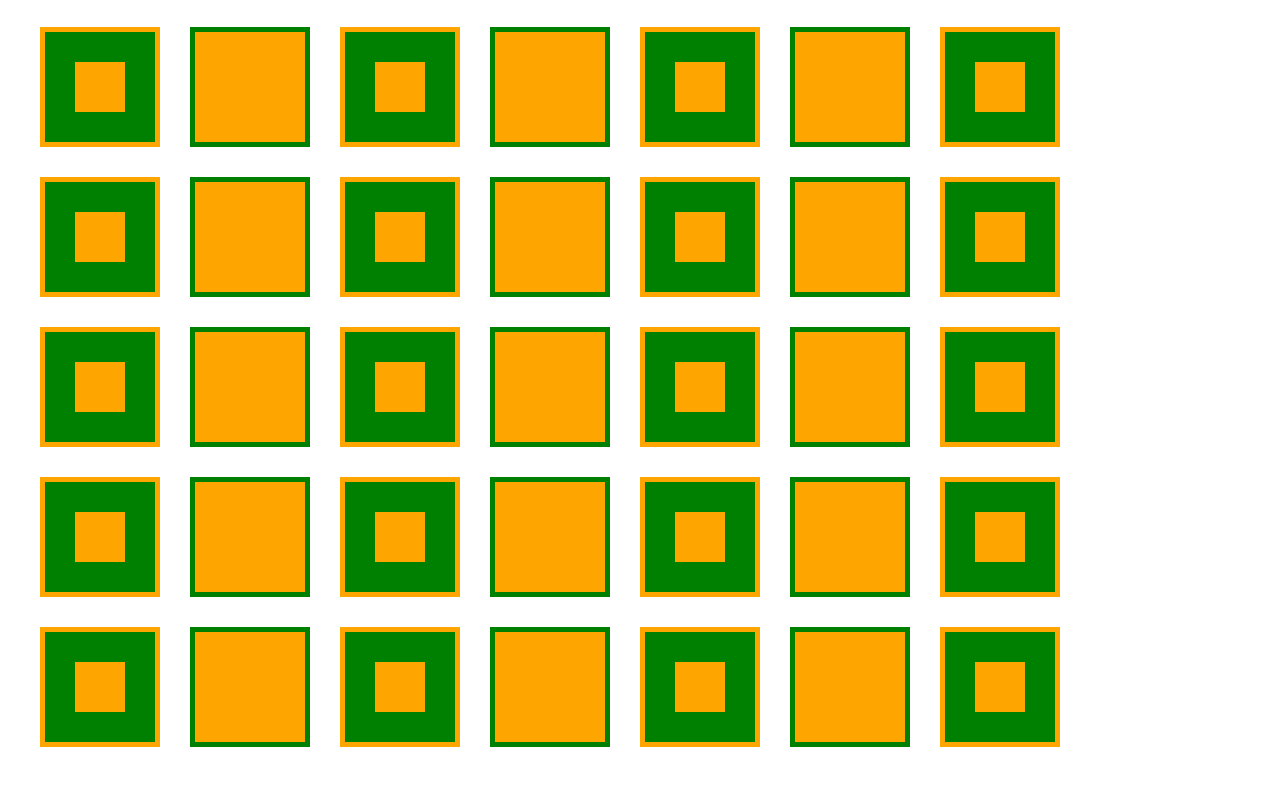
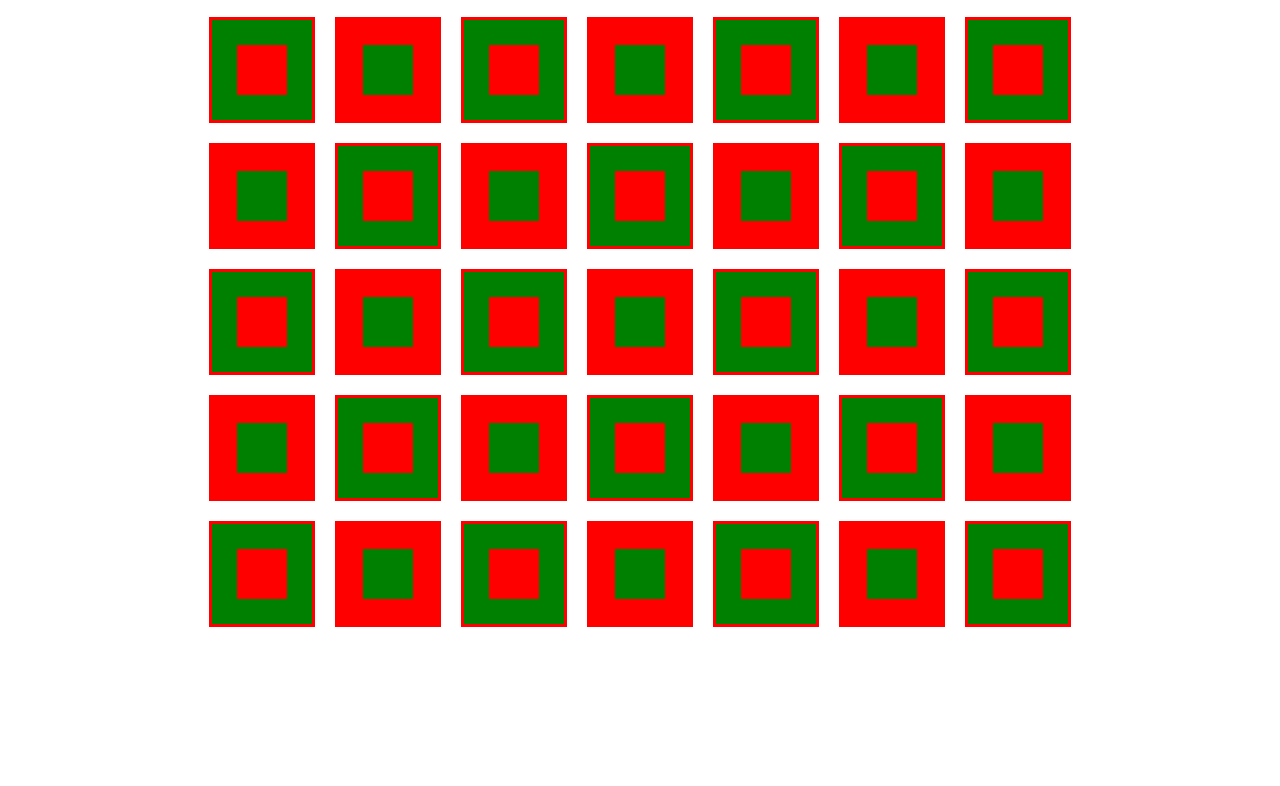
Before and after one commit to erackevicius/Chess, a plain HTML site: page index.html in a window 1280 px wide. Shown: the part 130-916 px from the top of the page. After the commit the page ends 800 px from the top, so only its background shows below. Drawn offline with Linux system fonts and the light colour scheme.

Commit message:
Update style.css

```diff
--- a/style.css
+++ b/style.css
@@ -9,27 +9,38 @@ h1	{
 	padding: 50px 0px 30px 30px;
 }
 table {
-	border-spacing: 30px;
+	border-spacing: 20px;
+	margin: 0 auto;
 }
 td {
-	border: 5px solid green;
-	padding: 30px;
-	background: orange;
-	align-items: center;
+	width: 100px;
+	height: 100px;
+	background: green;
+	border: 3px solid red;
 }
-td:nth-child(odd) {
-	border: 5px solid orange;
-	padding: 30px;
-	background: green;
-	align-items: center;
-}
-div:nth-of-type {
+
+div	{
 	width: 50px;
 	height: 50px;
+	background: red;
+	margin: 0 auto;
+}
+
+td:nth-of-type(even) {
+	background: red;
+}
+td:nth-of-type(even) div {
 	background: green;
 }
-div:nth-of-type(odd) {
-	width: 50px;
-	height: 50px;
-	background: orange;
+tr:nth-of-type(even) td:nth-of-type(odd) {
+	background: red;
 }
+tr:nth-of-type(even) td:nth-of-type(odd) div {
+	background: green;
+}
+tr:nth-of-type(even) td:nth-of-type(even) {
+	background: green;
+}
+tr:nth-of-type(even) td:nth-of-type(even) div {
+	background: red;
+}
```
